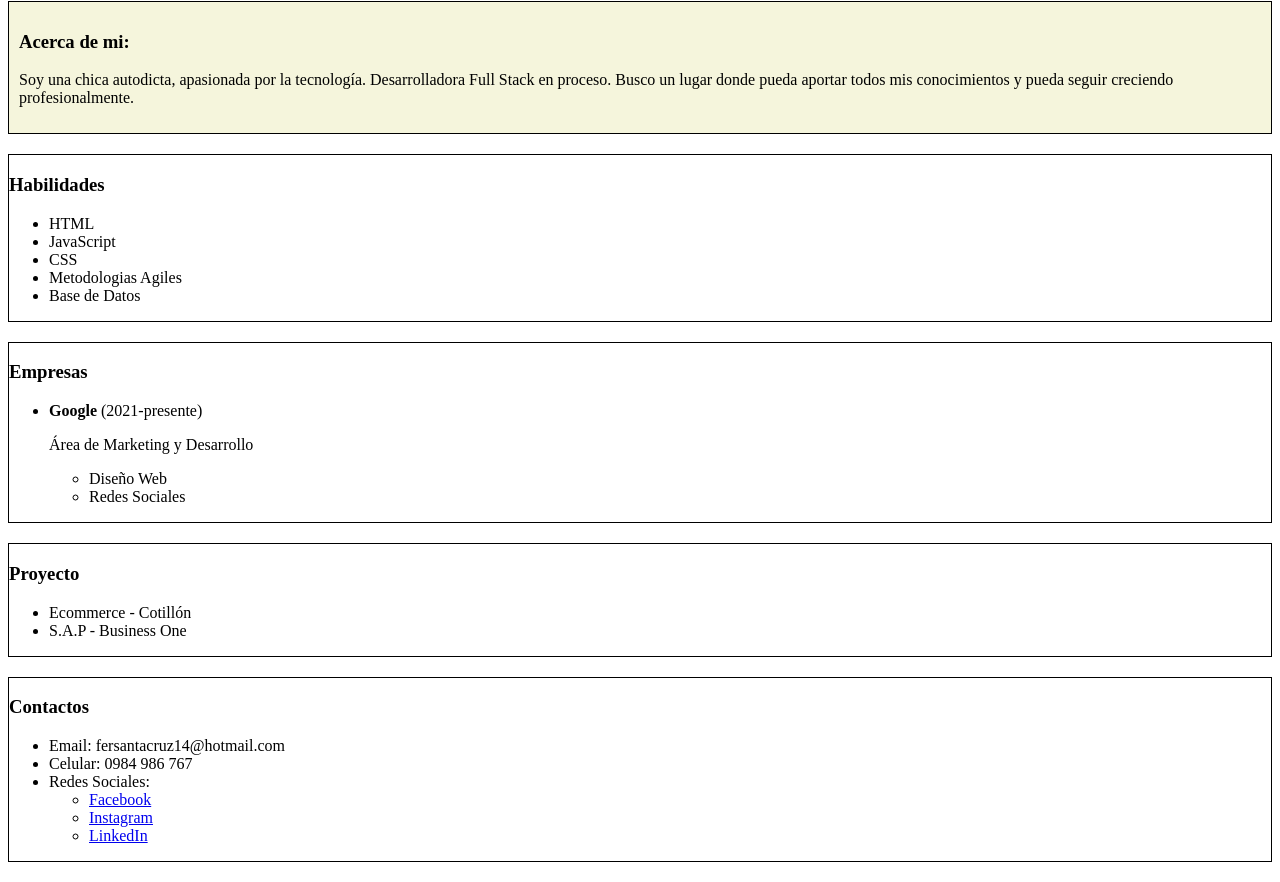
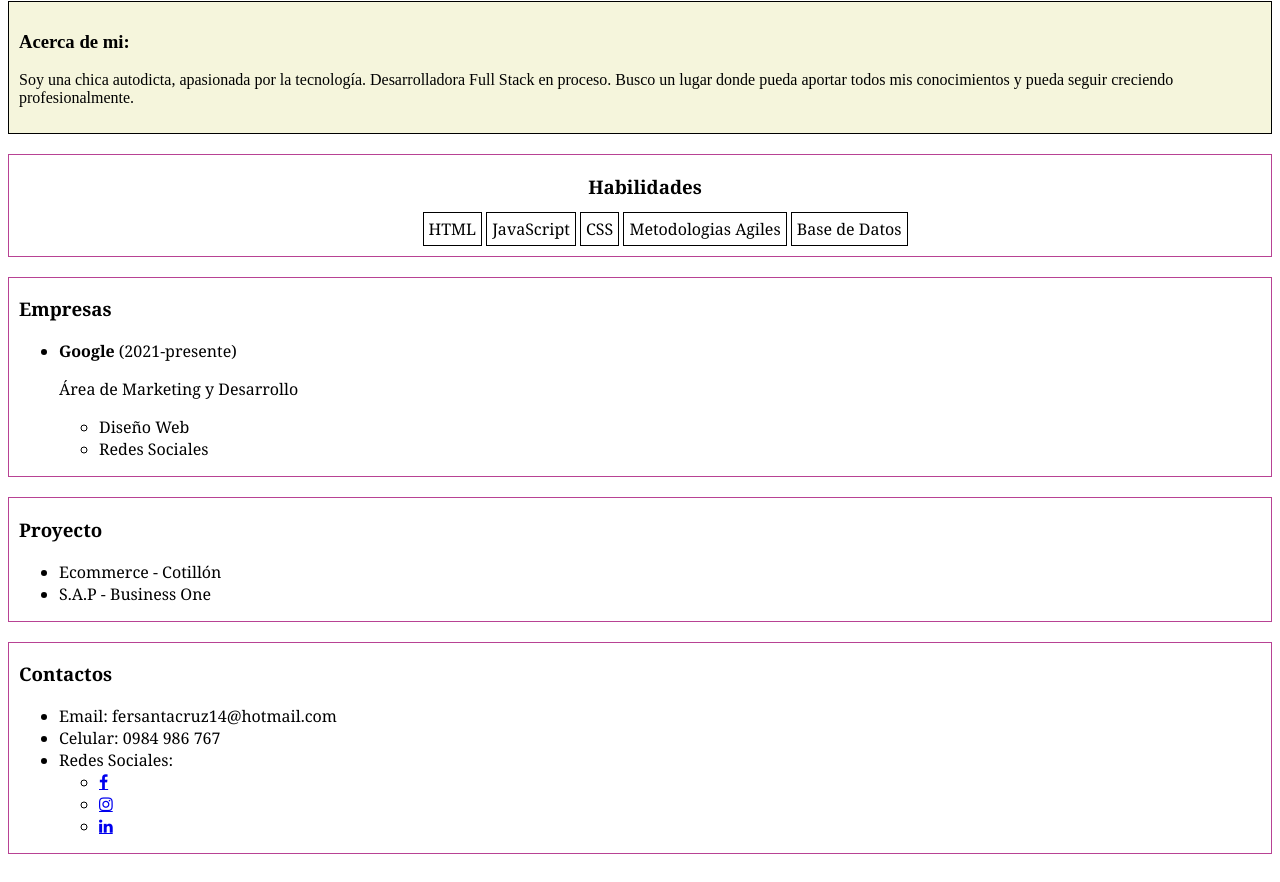
Before and after one commit to FernandaSantacruz14/portfolio, a plain HTML site: page index.html in a window 1280 px wide. Shown: the part 498-1380 px from the top of the page. Drawn offline with Linux system fonts and the light colour scheme.

Commit message:
Añadi algunos estilos.

```diff
--- a/index.html
+++ b/index.html
@@ -3,6 +3,8 @@
     <head>
         <title>Mi Portfolio Personal</title>
        <link rel="stylesheet" href="style.css">
+       <link  rel="stylesheet"
+       href="https://cdnjs.cloudflare.com/ajax/libs/font-awesome/4.7.0/css/font-awesome.min.css"/>
     </head>
 
 <body>
@@ -19,17 +21,17 @@
                 Busco un lugar donde pueda aportar todos mis conocimientos y pueda seguir creciendo profesionalmente.
             </p>
         </section>
-        <section id="ver">
+        <section id="habilidades">
             <h3>Habilidades</h3>
             <ul>
-                <li>HTML</li>
-                <li>JavaScript</li>
-                <li>CSS</li>
-                <li>Metodologias Agiles</li>
-                <li>Base de Datos</li>
+                <li class="lista"> HTML</li>
+                <li class="lista"> JavaScript</li>
+                <li class="lista"> CSS</li>
+                <li class="lista"> Metodologias Agiles</li>
+                <li class="lista"> Base de Datos</li>
             </ul>
         </section>
-        <section id="si">
+        <section id="empresas">
             <h3>Empresas</h3>
             <ul>
                 <li><b>Google</b> (2021-presente)
@@ -41,14 +43,14 @@
                 </ul>
             </ul>
         </section>
-        <section id="ok">
+        <section id="proyecto">
             <h3>Proyecto</h3>
             <ul>
                 <li>Ecommerce - Cotillón</li>
                 <li>S.A.P - Business One</li>
             </ul>
         </section>
-        <section id="no">
+        <section id="contactos">
             <h3>Contactos</h3>
 
             <ul>
@@ -57,13 +59,13 @@
                 <li>Redes Sociales:
                   <ul>
                     <li>
-                      <a href="https://www.facebook.com/fernanda.santacruz.965">Facebook</a>
+                      <a href="https://www.facebook.com/fernanda.santacruz.965" class="fa fa-facebook"></a>
                     </li>
                     <li>
-                      <a href="https://www.instagram.com/fersantacruzt?igsh=MWMzY3hxaWpraGVmeg%3D%3D&utm_source=qr">Instagram</a>
+                      <a href="https://www.instagram.com/fersantacruzt?igsh=MWMzY3hxaWpraGVmeg%3D%3D&utm_source=qr" class="fa fa-instagram"></a>
                     </li>
                     <li>
-                      <a href="https://www.linkedin.com">LinkedIn</a>
+                      <a href="https://www.linkedin.com"class="fa fa-linkedin"></a>
                     </li>
                   </ul>
                 </li>
--- a/style.css
+++ b/style.css
@@ -1,6 +1,6 @@
 #cab{
-    background-color: #333;
-    color: #fff;
+    background-color: beige;
+    color: #f3149d;
     text-align: center;
     padding: 20px;
     margin-bottom: 20px;
@@ -13,20 +13,37 @@
      background-color: beige;
 
 }
-#ver{
-    border: 1px black solid;
-     margin-bottom: 20px;
+#habilidades{
+    text-align: center;
+    border: 1px rgb(184, 66, 148) solid;
+      margin-bottom: 20px;
+      padding-left: 10px;
+      font-family: Cambria, Cochin, Georgia, Times, 'Times New Roman', serif;
+      color: black;
 
 }
-#si{
-    border: 1px black solid;
+.lista{ border: 1px solid black;
+display: inline;
+padding: 5px; }
+
+#empresas{
+    border: 1px rgb(184, 66, 148) solid;
     margin-bottom: 20px;
+    padding-left: 10px;
+    font-family: Cambria, Cochin, Georgia, Times, 'Times New Roman', serif;
+
 }
-#ok{
-    border: 1px black solid;
-    margin-bottom: 20px;
+#proyecto{
+    border: 1px rgb(184, 66, 148) solid;
+     margin-bottom: 20px;
+     padding-left: 10px;
+     font-family: Cambria, Cochin, Georgia, Times, 'Times New Roman', serif;
+
 }
-#no{
-    border: 1px black solid;
-    margin-bottom: 20px;
+#contactos{
+    border: 1px rgb(184, 66, 148) solid;
+     margin-bottom: 20px;
+     padding-left: 10px;
+     font-family: Cambria, Cochin, Georgia, Times, 'Times New Roman', serif;
+
 }
```
